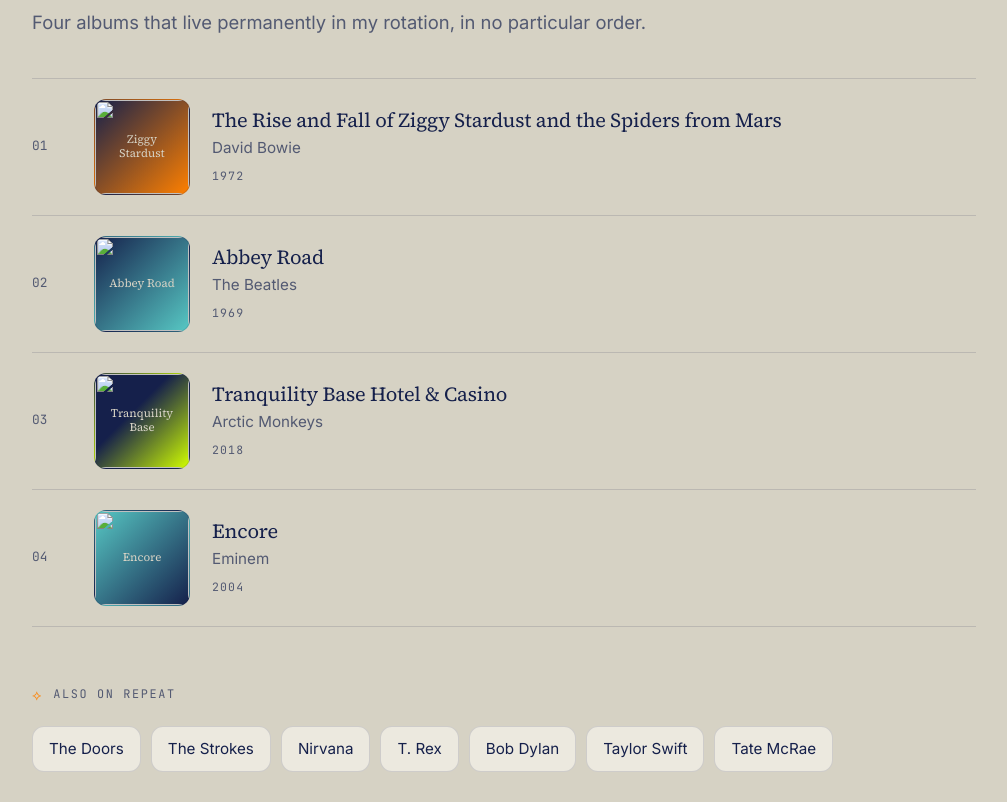
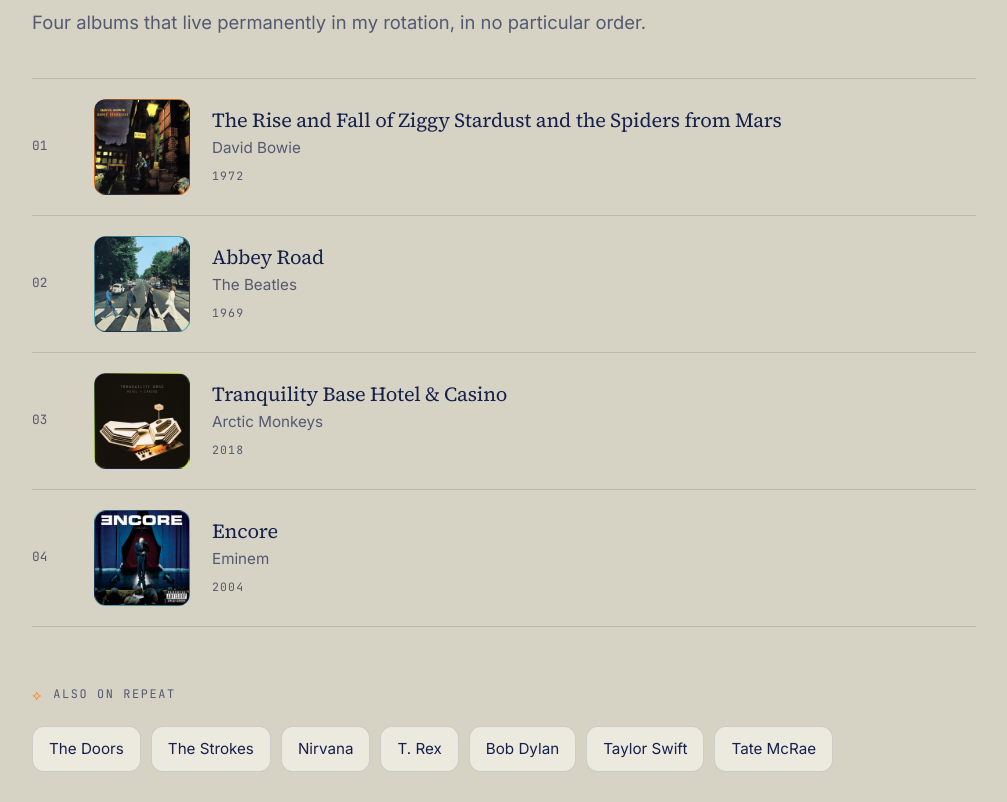
Before and after one commit to baterypark/baterypark.github.io, a plain HTML site: page music.html in a window 1280 px wide. Shown: the part 479-1281 px from the top of the page, without its empty margins (136-1143 px from the left). Drawn offline with Linux system fonts and the light colour scheme.

Commit message:
Add files via upload

```diff
--- a/music.html
+++ b/music.html
@@ -34,7 +34,7 @@
     <p class="lede" style="margin-top:14px">Four albums that live permanently in my rotation, in no particular order.</p>
     <ol class="records">
       <li>
-        <div class="tile c1"><img src="covers/ziggy.jpg" alt="">Ziggy Stardust</div>
+        <div class="tile c1"><img src="cover-ziggy.jpg" alt="">Ziggy Stardust</div>
         <div>
           <h3>The Rise and Fall of Ziggy Stardust and the Spiders from Mars</h3>
           <div class="sub">David Bowie</div>
@@ -42,7 +42,7 @@
         </div>
       </li>
       <li>
-        <div class="tile c2"><img src="covers/abbey-road.jpg" alt="">Abbey Road</div>
+        <div class="tile c2"><img src="cover-abbey-road.jpg" alt="">Abbey Road</div>
         <div>
           <h3>Abbey Road</h3>
           <div class="sub">The Beatles</div>
@@ -50,7 +50,7 @@
         </div>
       </li>
       <li>
-        <div class="tile c3"><img src="covers/tbhc.jpg" alt="">Tranquility Base</div>
+        <div class="tile c3"><img src="cover-tbhc.jpg" alt="">Tranquility Base</div>
         <div>
           <h3>Tranquility Base Hotel &amp; Casino</h3>
           <div class="sub">Arctic Monkeys</div>
@@ -58,7 +58,7 @@
         </div>
       </li>
       <li>
-        <div class="tile c5"><img src="covers/encore.jpg" alt="">Encore</div>
+        <div class="tile c5"><img src="cover-encore.jpg" alt="">Encore</div>
         <div>
           <h3>Encore</h3>
           <div class="sub">Eminem</div>
```
Also changed, not shown: reading.html (+4 -4 lines), cover-abbey-road.jpg (added), cover-bestiario.jpg (added), cover-encore.jpg (added), cover-letranger.jpg (added), cover-los-rios-profundos.jpg (added), cover-pedro-paramo.jpg (added), cover-tbhc.jpg (added), cover-ziggy.jpg (added).
